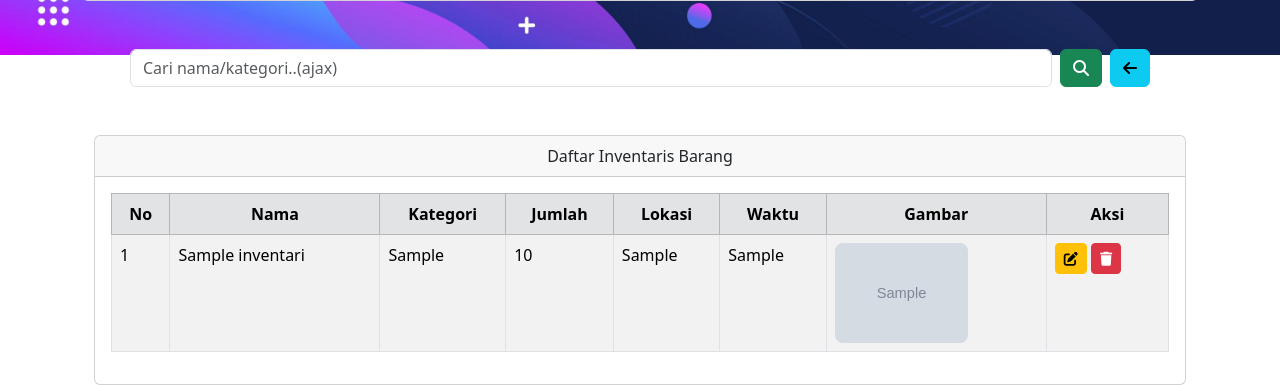
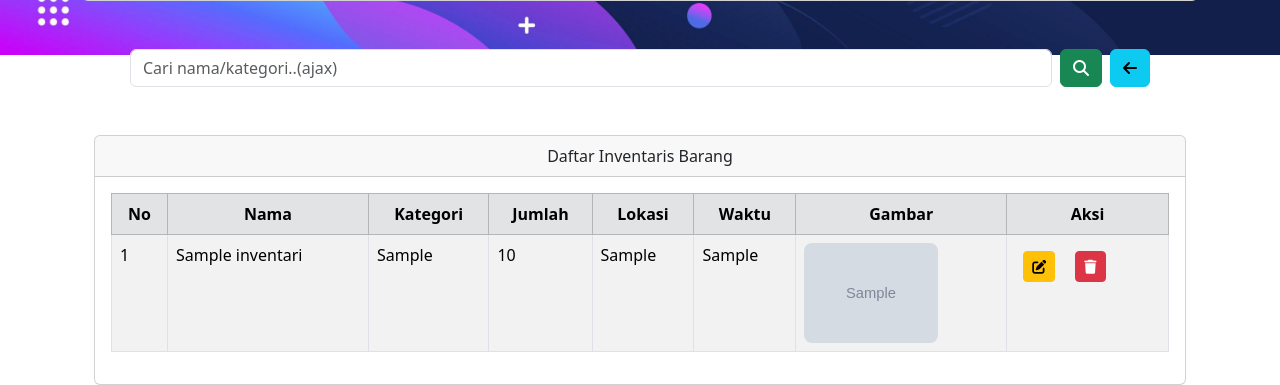
Before and after one commit to TinoNurcahya/PHP-learning, a PHP site: page / in a window 1280 px wide. Shown: the part 798-1183 px from the top of the page. Run offline with PHP 8.4, Linux system fonts and the light colour scheme; the visitor is signed in with stand-in values (Sample User, id 1); tables that the repository leaves empty or names only in its code hold one stand-in row (values such as "Sample post"); grey boxes marked "Sample" are stand-in pictures; some libraries are stand-ins or nearby versions.

Commit message:
chore: margin aksi

```diff
--- a/CRUD/index.php
+++ b/CRUD/index.php
@@ -173,10 +173,10 @@ $data = $koneksi->query("SELECT * FROM inventaris $where ORDER BY waktu DESC LIM
                       <td><img src="img/<?= !empty($row['gambar']) ? ($row['gambar']) : 'default.jpg' ?>" alt="Foto Profil" style="height:100px;" loading="lazy" class="rounded-3"></td>
 
                       <td>
-                        <a href="edit.php?id=<?= $row['id'] ?>" class="btn btn-sm btn-warning">
+                        <a href="edit.php?id=<?= $row['id'] ?>" class="btn btn-sm btn-warning m-2">
                           <i class="fas fa-edit"></i>
                         </a>
-                        <a href="hapus.php?hapus=<?= $row['id'] ?>" onclick="return confirm('Yakin hapus?')" class="btn btn-sm btn-danger">
+                        <a href="hapus.php?hapus=<?= $row['id'] ?>" onclick="return confirm('Yakin hapus?')" class="btn btn-sm btn-danger m-2">
                           <i class="fas fa-trash"></i>
                         </a>
                       </td>
```
